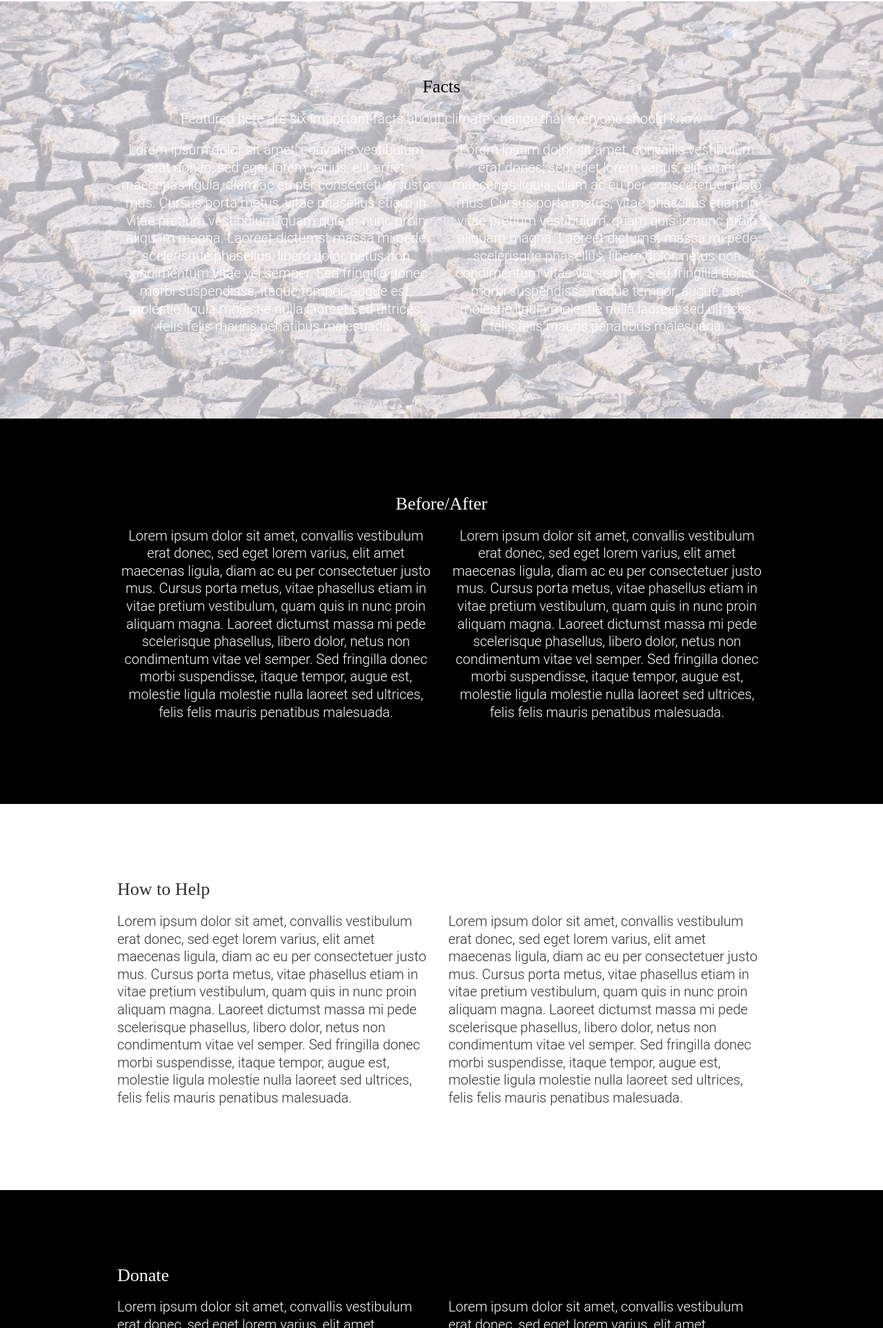
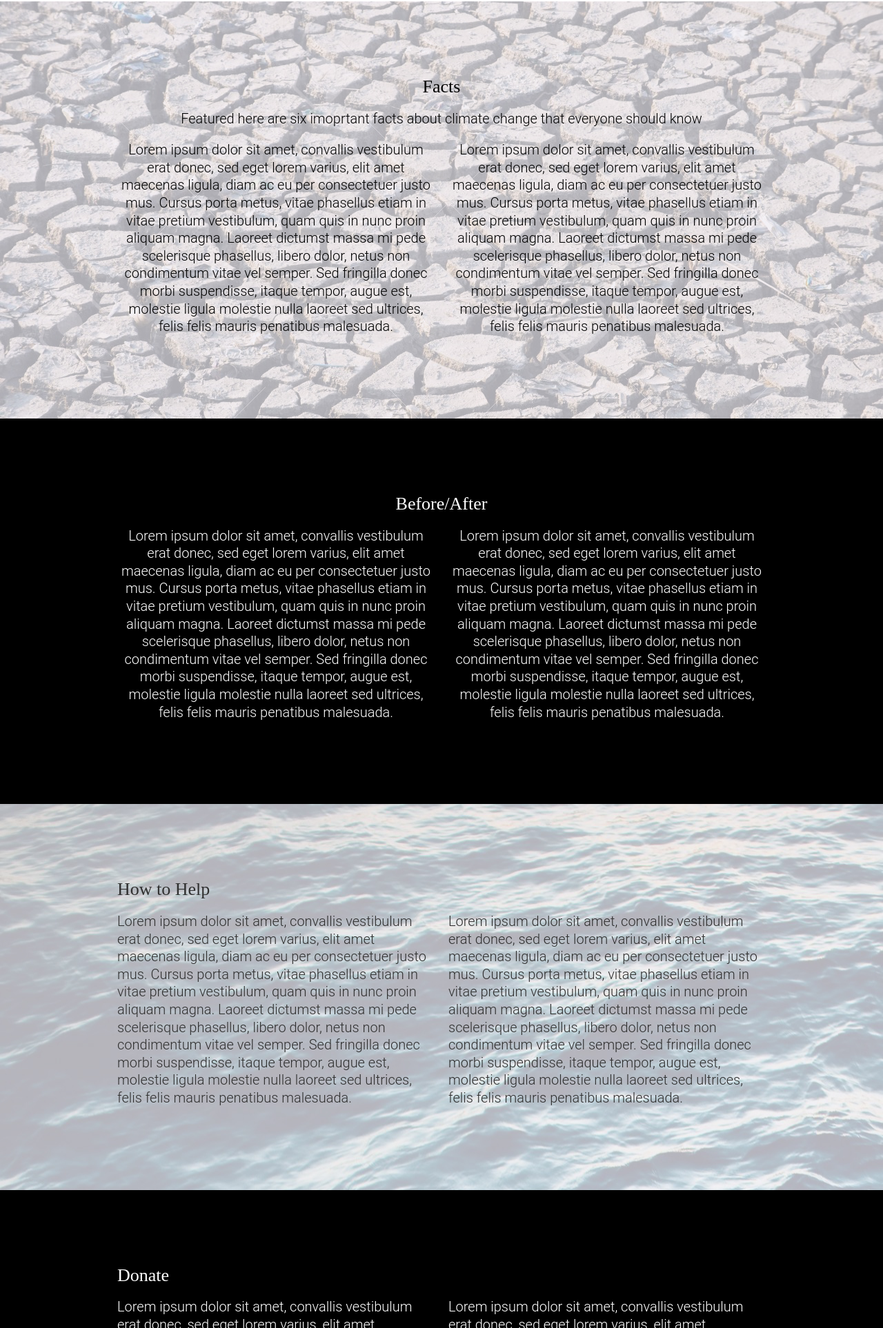
Before and after one commit to jmb647/multimedia-f16, a plain HTML site: page index.html in a window 1280 px wide. Shown: the part 861-2787 px from the top of the page at 69% size. Drawn offline with nearby package versions, Linux system fonts and the light colour scheme; a script that the page names is missing.

Commit message:
added image to how section

```diff
--- a/css/style.css
+++ b/css/style.css
@@ -117,7 +117,7 @@ nav li a:active {
 #facts p{
   margin-bottom: 20px;
   text-align: center;
-  color: #fff;
+  color: #000;
 }
 
 
@@ -142,7 +142,7 @@ nav li a:active {
 #how {
   width: 100;
   padding: 100px 0;
-  background-color: #fff;
+  background: url(../images/water.jpg);
 }
 
 #how h3{
```
Also changed, not shown: images/water.jpg (added).
